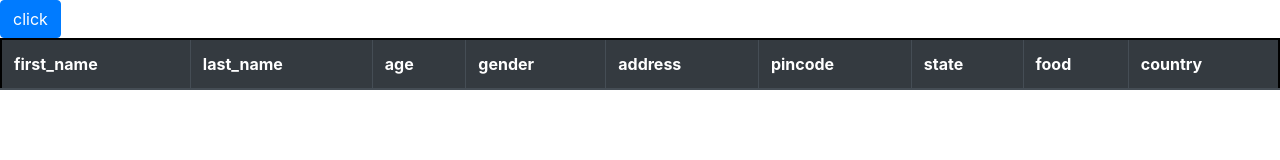
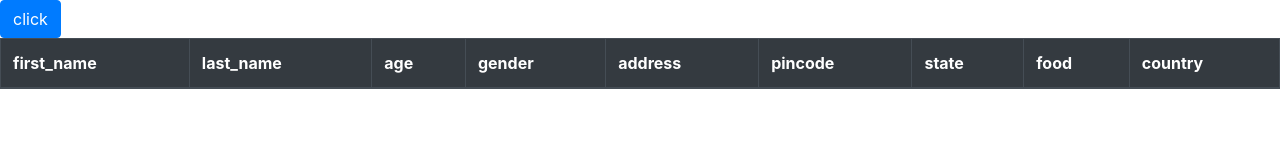
Before and after one commit to ganeshkalyan7/dynamic_table-form, a plain HTML site: page index.html in a window 1280 px wide. Drawn offline with nearby package versions, Linux system fonts and the light colour scheme.

Commit message:
Update style.css

```diff
--- a/css/style.css
+++ b/css/style.css
@@ -2,7 +2,7 @@ td:hover{
     background-color: tomato;
     font-size: 20px;
 }
-table,tr,th{
-    border: 2px solid black;
+table,tr,th,td{
+    border: 1px solid black;
 
 }
```
